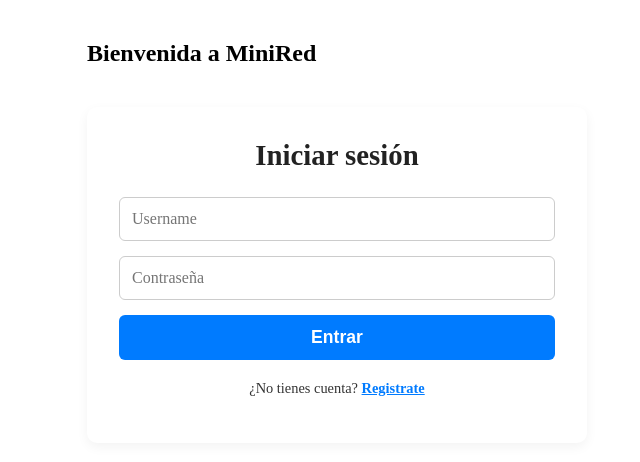
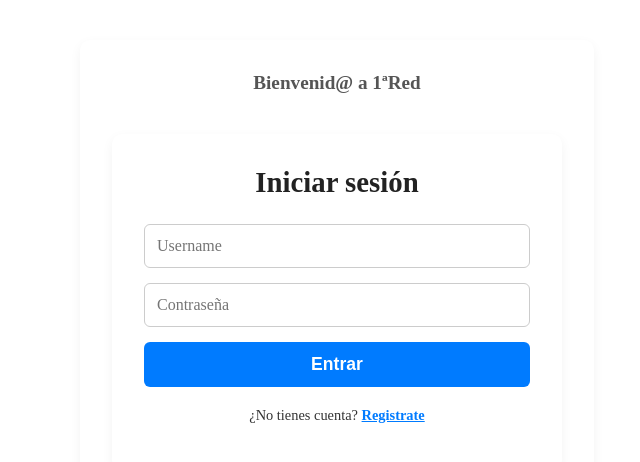
Before and after one commit to JuanLopezOrtiz/RedSocialFront, a React (Vite) app: page / in a window 1280 px wide. Shown: the top 462 px of the page, without its empty margins (303-943 px from the left). Built offline with nearby package versions, Linux system fonts and the light colour scheme.

Commit message:
Correccion de errores menores

```diff
--- a/src/App.jsx
+++ b/src/App.jsx
@@ -11,6 +11,7 @@ import HomePage from "./pages/HomePage";
 import AllPublicationsPage from "./pages/AllPublicationsPage";
 import MyProfilePage from "./pages/MyProfilePage";
 import ProfilePage from "./pages/ProfilePage";
+import "./styles/AuthForm.css";
 
 
 
@@ -68,8 +69,8 @@ export default function App() {
  */
 function AuthPage() {
   return (
-    <main style={{ maxWidth: 500, margin: "40px auto" }}>
-      <h2>Bienvenida a MiniRed</h2>
+    <main className="auth-container">
+      <h2 className="auth-welcome">Bienvenid@ a 1ªRed</h2>
       <LoginForm />
     </main>
   );
--- a/src/components/MyPublications.jsx
+++ b/src/components/MyPublications.jsx
@@ -48,7 +48,7 @@ export default function MyPublications() {
         <button onClick={prevPage} disabled={page === 0}>
           ← Anterior
         </button>
-        <button onClick={nextPage} disabled={page >= totalPages - 1} style={{ marginLeft: "10px" }}>
+        <button onClick={nextPage} disabled={page >= totalPages - 1}>
           Siguiente →
         </button>
       </div>
--- a/src/components/MyUserProfile.jsx
+++ b/src/components/MyUserProfile.jsx
@@ -112,7 +112,7 @@ export default function MyUserProfile() {
 
 
   if (loading) return <p>Cargando perfil...</p>;
-  if (error) return <p style={{ color: "red" }}>Error: {error.message}</p>;
+  if (error) return <p className="error-text">Error: {error.message}</p>;
   if (!profile) return <p>No se encontró el perfil del usuario.</p>;
 
 
@@ -127,7 +127,7 @@ export default function MyUserProfile() {
 
 
       {/*Botón para mostrar/ocultar formulario */}
-      <button onClick={() => setShowForm(!showForm)}>
+      <button onClick={() => setShowForm(!showForm)} className="profile-toggle-form-btn">
         {showForm ? "Cancelar" : "Cambiar nombre de usuario"}
       </button>
 
--- a/src/styles/UserProfile.css
+++ b/src/styles/UserProfile.css
@@ -60,7 +60,7 @@
 
 .form-group {
   margin-bottom: 15px;
-  text-align: left;
+  text-align: center;
 }
 
 .form-label {
@@ -76,7 +76,8 @@
   border-radius: 5px;
   border: 1px solid #ccc;
   box-sizing: border-box; /* Importante */
-  font-size: 1em;
+  font-size: 0.9em;
+  text-align: center;
 }
 
 .profile-update-submit-btn {
```
Also changed, not shown: 1 other file (tests, documents, lock files or other folders).
